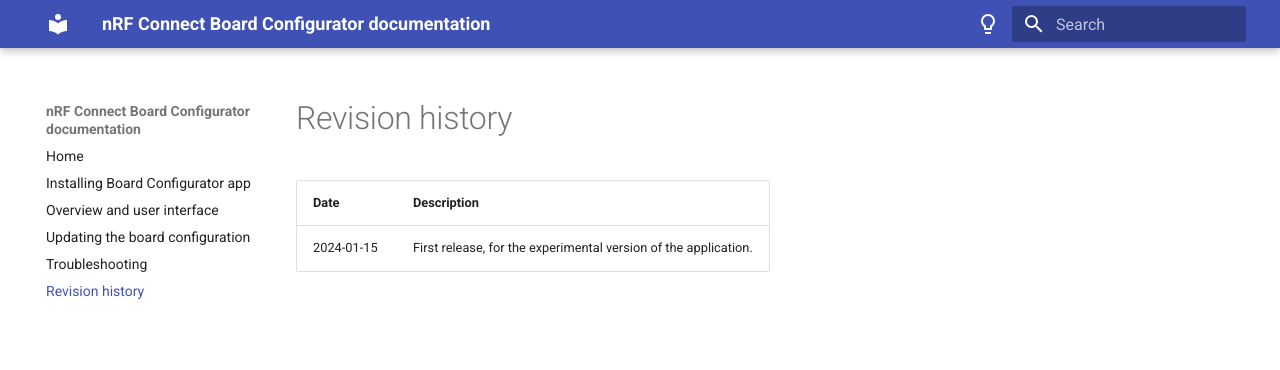
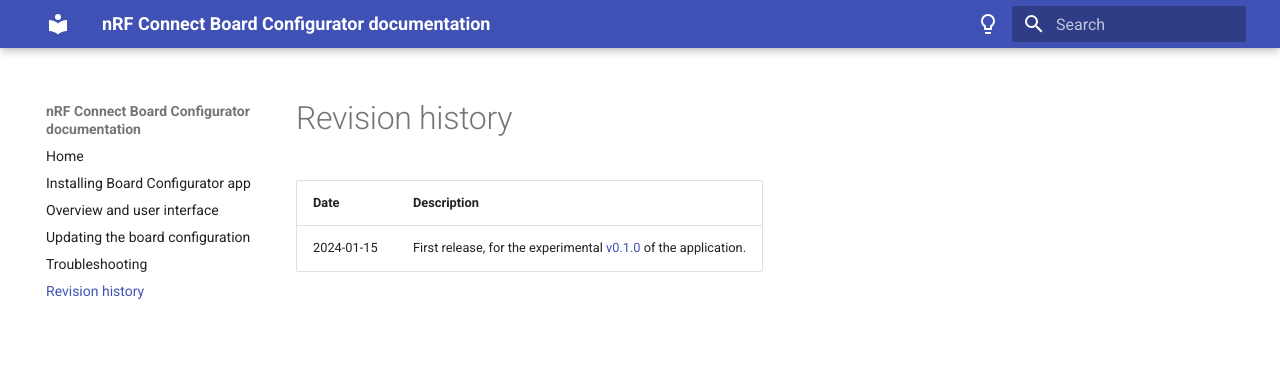
Before and after one commit to NordicSemiconductor/pc-nrfconnect-board-configurator, an MkDocs documentation site: the page built from doc/docs/revision_history.md, in a window 1280 px wide. Shown: the top 370 px of the page. Built offline with MkDocs 1.6.1 and Material for MkDocs 9.7.7, drawn with Linux system fonts in a browser that asks for light colours.

```diff
--- a/doc/docs/revision_history.md
+++ b/doc/docs/revision_history.md
@@ -2,4 +2,4 @@
 
 | Date       | Description   |
 |------------|---------------|
-| 2024-01-15 | First release, for the experimental version of the application. |
+| 2024-01-15 | First release, for the experimental [v0.1.0](https://github.com/NordicSemiconductor/pc-nrfconnect-board-configurator/blob/main/Changelog.md) of the application. |
```
Also changed, not shown: doc/docs/index.md (+1 -1 lines), doc/docs/overview.md (+1 -1 lines).
